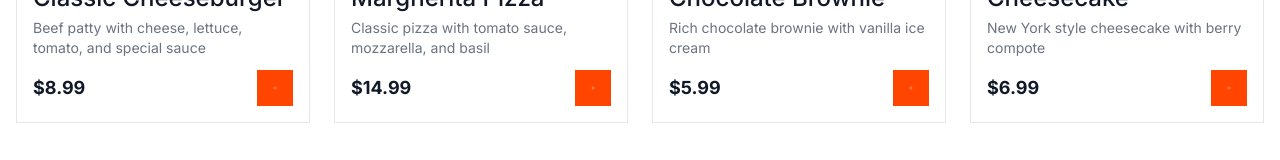
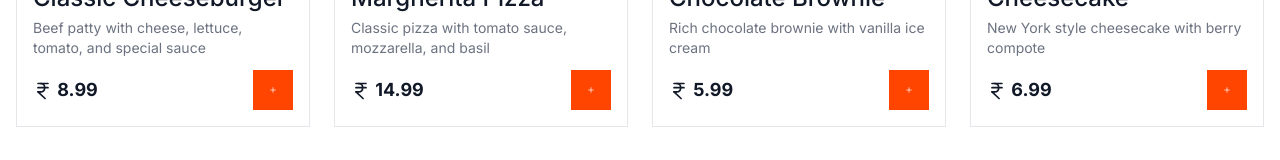
Before and after one commit to Unknownmaster0/food-delivery-client, a Next.js app: page / in a window 1280 px wide. Shown: the part 1165-1325 px from the top of the page. Built offline with nearby package versions, Linux system fonts and the light colour scheme.

Commit message:
button size inlarge

```diff
--- a/src/components/menu/menu-item.tsx
+++ b/src/components/menu/menu-item.tsx
@@ -1,19 +1,19 @@
-"use client"
+"use client";
 
-import { useState } from "react"
-import Image from "next/image"
-import { useCart } from "@/lib/cart-context"
-import { Button } from "@/components/ui/button"
-import type { FoodItem } from "@/lib/types"
-import { Plus, Check } from "lucide-react"
+import { useState } from "react";
+import Image from "next/image";
+import { useCart } from "@/lib/cart-context";
+import { Button } from "@/components/ui/button";
+import type { FoodItem } from "@/lib/types";
+import { Plus, Check, IndianRupee } from "lucide-react";
 
 interface MenuItemProps {
-  item: FoodItem
+  item: FoodItem;
 }
 
 export default function MenuItem({ item }: MenuItemProps) {
-  const { addToCart } = useCart()
-  const [isAdded, setIsAdded] = useState(false)
+  const { addToCart } = useCart();
+  const [isAdded, setIsAdded] = useState(false);
 
   const handleAddToCart = () => {
     addToCart({
@@ -22,11 +22,11 @@ export default function MenuItem({ item }: MenuItemProps) {
       price: item.price,
       image: item.image,
       quantity: 1,
-    })
+    });
 
-    setIsAdded(true)
-    setTimeout(() => setIsAdded(false), 1500)
-  }
+    setIsAdded(true);
+    setTimeout(() => setIsAdded(false), 1500);
+  };
 
   return (
     <div className="overflow-hidden rounded-lg border border-gray-200 bg-white transition-all hover:shadow-md dark:border-gray-700 dark:bg-gray-800">
@@ -46,16 +46,31 @@ export default function MenuItem({ item }: MenuItemProps) {
       </div>
 
       <div className="p-4">
-        <h3 className="mb-1 font-medium text-gray-900 dark:text-gray-100">{item.name}</h3>
-        <p className="mb-3 text-sm text-gray-500 dark:text-gray-400">{item.description}</p>
+        <h3 className="mb-1 font-medium text-gray-900 dark:text-gray-100">
+          {item.name}
+        </h3>
+        <p className="mb-3 text-sm text-gray-500 dark:text-gray-400">
+          {item.description}
+        </p>
 
-        <div className="flex items-center justify-between">
-          <span className="text-lg font-bold text-gray-900 dark:text-gray-100">${item.price.toFixed(2)}</span>
-          <Button onClick={handleAddToCart} className="h-9 w-9 rounded-full p-0" disabled={isAdded}>
-            {isAdded ? <Check className="h-5 w-5" /> : <Plus className="h-5 w-5" />}
+        <div className="flex items-center justify-between gap-2">
+          <span className="text-lg font-bold text-gray-900 dark:text-gray-100">
+            <IndianRupee className="inline h-5 w-5" /> {item.price.toFixed(2)}
+          </span>
+
+          <Button
+            onClick={handleAddToCart}
+            className="h-10 w-10 min-w-[2.5rem] min-h-[2.5rem] rounded-full p-0 flex items-center justify-center"
+            disabled={isAdded}
+          >
+            {isAdded ? (
+              <Check className="w-6 h-6" />
+            ) : (
+              <Plus className="w-6 h-6" />
+            )}
           </Button>
         </div>
       </div>
     </div>
-  )
+  );
 }
```
